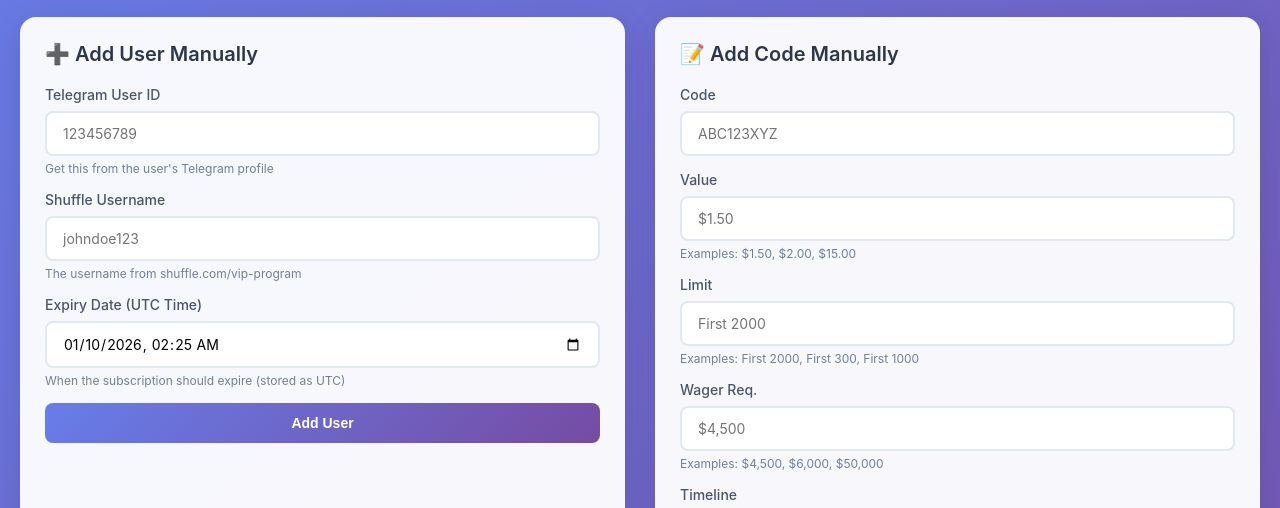
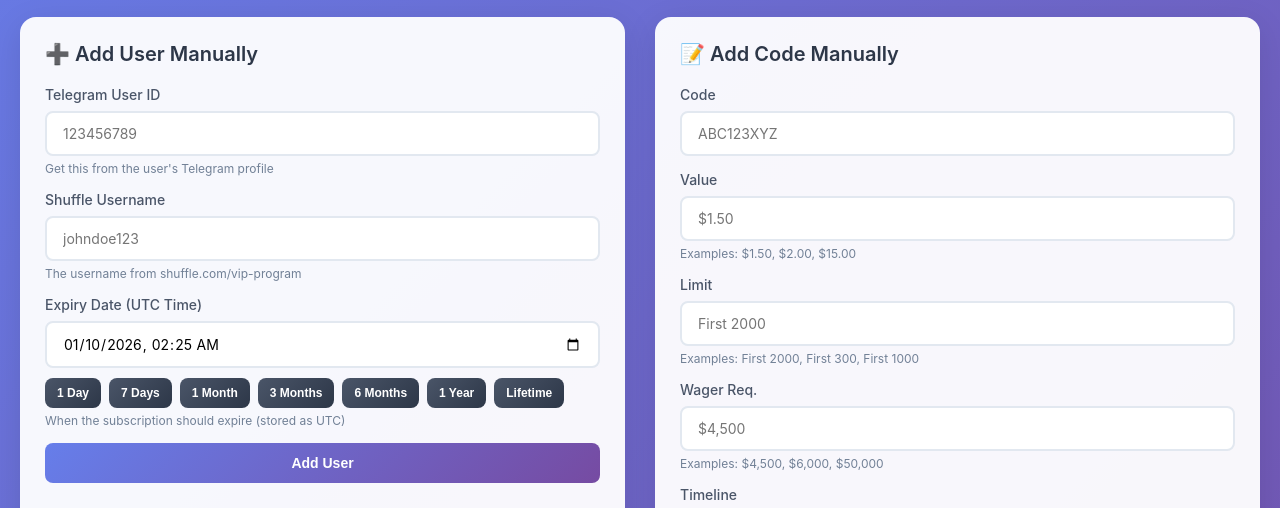
Before and after one commit to gambizardonkick/ShuffleCodeClaimer, a website: page public/admin.html in a window 1280 px wide. Shown: the part 284-792 px from the top of the page. Drawn offline with Linux system fonts and the light colour scheme; no server answers.

Commit message:
Update admin.html

```diff
--- a/public/admin.html
+++ b/public/admin.html
@@ -140,6 +140,24 @@
 
         button:active {
             transform: translateY(0);
+        }
+
+        .duration-btns {
+            display: flex;
+            flex-wrap: wrap;
+            gap: 8px;
+            margin-top: 10px;
+        }
+
+        .duration-btns button {
+            width: auto;
+            padding: 8px 12px;
+            font-size: 12px;
+            background: linear-gradient(135deg, #4a5568 0%, #2d3748 100%);
+        }
+
+        .duration-btns button:hover {
+            background: linear-gradient(135deg, #667eea 0%, #764ba2 100%);
         }
 
         .table-container {
@@ -366,6 +384,15 @@
                     <div class="form-group">
                         <label>Expiry Date (UTC Time)</label>
                         <input type="datetime-local" id="expiryAt" required />
+                        <div class="duration-btns">
+                            <button type="button" onclick="setDuration(1)">1 Day</button>
+                            <button type="button" onclick="setDuration(7)">7 Days</button>
+                            <button type="button" onclick="setDuration(30)">1 Month</button>
+                            <button type="button" onclick="setDuration(90)">3 Months</button>
+                            <button type="button" onclick="setDuration(180)">6 Months</button>
+                            <button type="button" onclick="setDuration(365)">1 Year</button>
+                            <button type="button" onclick="setDuration(36500)">Lifetime</button>
+                        </div>
                         <div class="help-text">When the subscription should expire (stored as UTC)</div>
                     </div>
                     <button type="submit">Add User</button>
@@ -464,6 +491,12 @@
         const defaultExpiry = new Date();
         defaultExpiry.setMonth(defaultExpiry.getMonth() + 1);
         document.getElementById('expiryAt').value = defaultExpiry.toISOString().slice(0, 16);
+
+        function setDuration(days) {
+            const expiry = new Date();
+            expiry.setDate(expiry.getDate() + days);
+            document.getElementById('expiryAt').value = expiry.toISOString().slice(0, 16);
+        }
 
         // Verify admin key and update UI based on permissions
         async function verifyAdminKey() {
```
